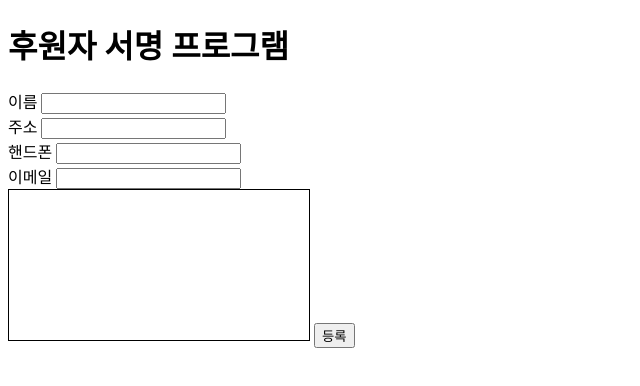
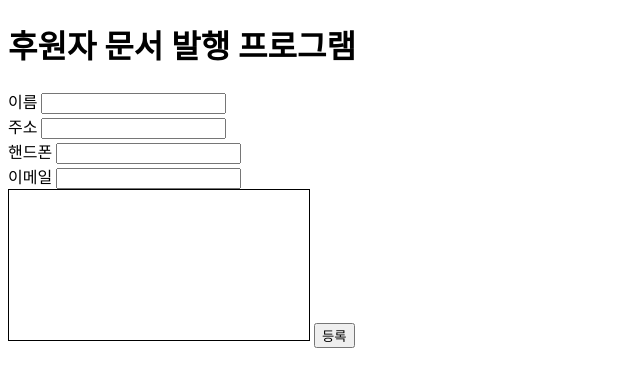
Before and after one commit to pangol/apps_script, a plain HTML site: page 4/3/index.html in a window 1280 px wide. Shown: the whole page, without its empty margins (0-640 px from the left). Drawn offline with nearby package versions, Linux system fonts and the light colour scheme.

Commit message:
4-3 최종

```diff
--- a/4/3/index.html
+++ b/4/3/index.html
@@ -7,7 +7,7 @@
     </style>
   </head>
   <body>
-    <h1>후원자 서명 프로그램</h1>
+    <h1>후원자 문서 발행 프로그램</h1>
     <label>이름</label>
     <input type="text" name="name">
     <br>
```
